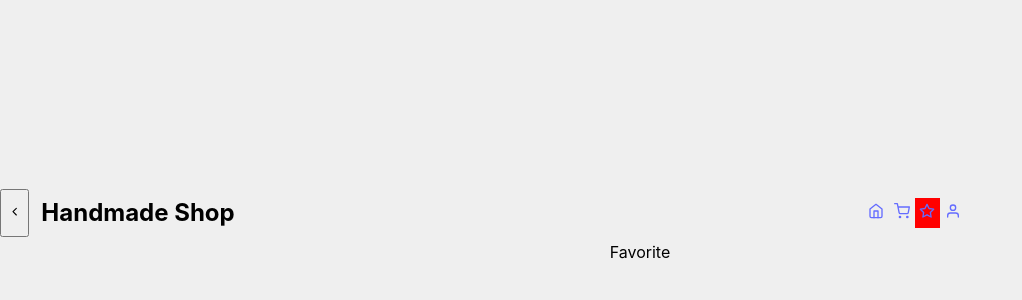
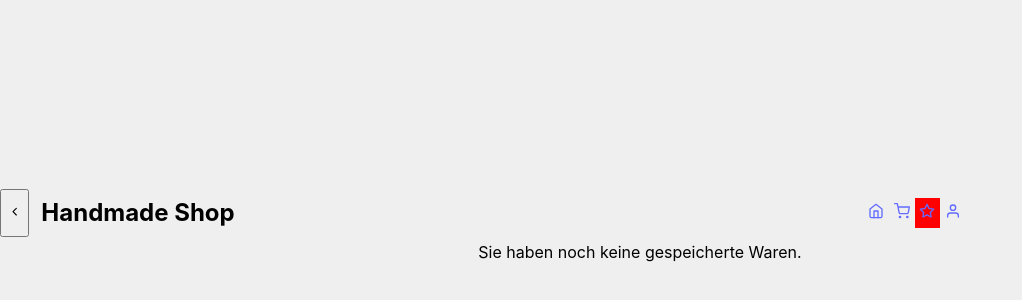
Before and after one commit to LuYujin9/online-shop, a React (Vite) app: page /favorite in a window 1280 px wide. Shown: the part 172-472 px from the top of the page, without its empty margins (0-1022 px from the left). Built offline with nearby package versions, Linux system fonts and the light colour scheme.

Commit message:
updated the page favorite and component ProductCardList

```diff
--- a/src/App.tsx
+++ b/src/App.tsx
@@ -46,7 +46,7 @@ function App() {
       <Routes>
         <Route path="/" element={<Homepage />} />
         <Route path="/shopping-cart" element={<ShoppingCart />} />
-        <Route path="/favorite" element={<Favorite />} />
+        <Route path="/favorite" element={<Favorite user={user} />} />
         <Route
           path="/user-account"
           element={
--- a/src/components/ProductCardList/ProductCardList.tsx
+++ b/src/components/ProductCardList/ProductCardList.tsx
@@ -6,6 +6,10 @@ type ProductCardListProps = {
 };
 
 const ProductCardList = ({ products }: ProductCardListProps) => {
+  if (products.length === 0) {
+    return <p>Sie haben noch keine gespeicherte Waren.</p>;
+  }
+
   return (
     <>
       {products.map((product) => (
--- a/src/pages/Favorite.tsx
+++ b/src/pages/Favorite.tsx
@@ -1,7 +1,19 @@
-const Favorite: React.FC = () => {
+import ProductCardList from "../components/ProductCardList/ProductCardList";
+import { products } from "../../public/data";
+import { User } from "../components/global.type";
+
+type FavoriteProps = {
+  user: User | null;
+};
+
+const Favorite: React.FC<FavoriteProps> = ({ user }) => {
+  const favorites = user?.favorites;
+  const favoriteProducts = products.filter((product) =>
+    favorites?.find((favorite) => favorite === product.id)
+  );
   return (
     <>
-      <p>Favorite</p>
+      <ProductCardList products={favoriteProducts} />
     </>
   );
 };
```
